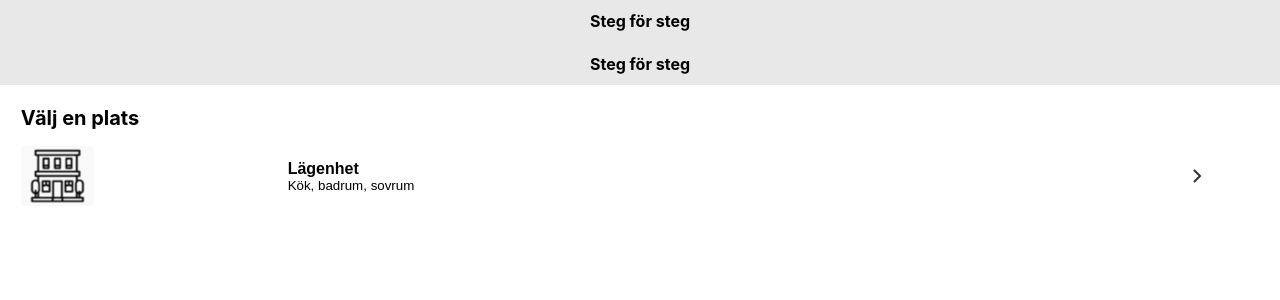
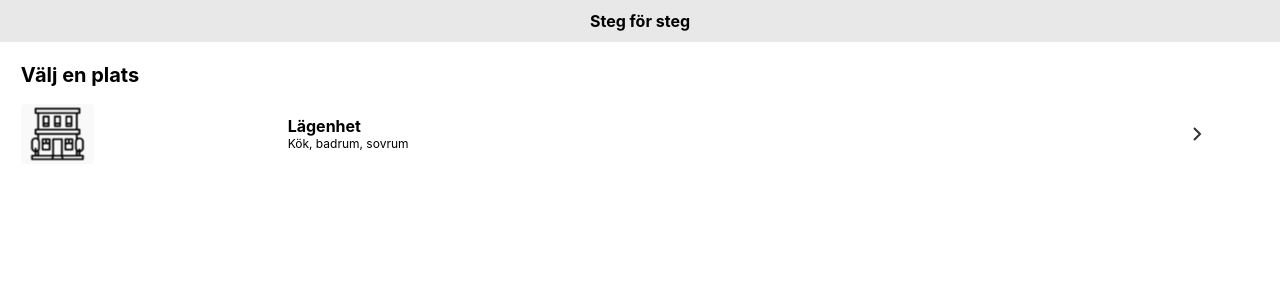
Before and after one commit to allmannyttan/felanmalan, a React (Vite) app in the folder packages/client/: page /place in a window 1280 px wide. Shown: the top 300 px of the page. Built offline with nearby package versions, Linux system fonts and the light colour scheme.

Commit message:
chre: send to next page

```diff
--- a/packages/client/src/components/NextStepButton.tsx
+++ b/packages/client/src/components/NextStepCard.tsx
@@ -1,9 +1,10 @@
 import React, { ReactElement } from 'react'
+import { Link } from 'react-router-dom'
 import styled from 'styled-components'
-import { Apartment, ExpandRight } from '../assets/Icons'
-import { H4 } from './Typography'
+import { ExpandRight } from '../assets/Icons'
+import { H4, Paragraph } from './Typography'
 
-const Button = styled.button`
+const Wrapper = styled.div`
   width: 100%;
   display: grid;
   grid-template-columns: 20% auto 6%;
@@ -30,24 +31,29 @@ const FlexCol = styled.div`
   align-items: flex-start;
 `
 
-interface INextStepButton {
+const StyledLink = styled(Link)`
+  text-decoration: none;
+`
+
+interface INextStepCard {
   title: String
   icon?: ReactElement
   subtitle: String
 }
 
-const NextStepButton: React.FC<INextStepButton> = ({ title, icon, subtitle }) => {
-  if (icon) console.log('hek')
+const NextStepCard: React.FC<INextStepCard> = ({ title, icon, subtitle }) => {
   return (
-    <Button>
-      <Apartment />
-      <FlexCol>
-        <H4>{title}</H4>
-        <p style={{ margin: 0 }}>{subtitle}</p>
-      </FlexCol>
-      <ExpandRight />
-    </Button>
+    <StyledLink to="/room">
+      <Wrapper>
+        {icon}
+        <FlexCol>
+          <H4>{title}</H4>
+          <Paragraph>{subtitle}</Paragraph>
+        </FlexCol>
+        <ExpandRight />
+      </Wrapper>
+    </StyledLink>
   )
 }
 
-export default NextStepButton
+export default NextStepCard
--- a/packages/client/src/components/Typography.tsx
+++ b/packages/client/src/components/Typography.tsx
@@ -6,4 +6,12 @@ export const H2 = styled.h2`
 export const H4 = styled.h4`
   margin: 0;
   font-size: 16px;
+  color: #000;
+  text-decoration: none;
 `
+export const Paragraph = styled.p`
+  margin: 0;
+  color: #000;
+  text-decoration: none;
+  font-size: 12px;
+`
--- a/packages/client/src/pages/Place.tsx
+++ b/packages/client/src/pages/Place.tsx
@@ -1,9 +1,8 @@
 import React from 'react'
 import styled from 'styled-components'
 import { Apartment } from '../assets/Icons'
-import Header from '../components/Header'
 import Layout from '../components/Layout'
-import NextStepButton from '../components/NextStepButton'
+import NextStepCard from '../components/NextStepCard'
 import { H2 } from '../components/Typography'
 
 const Ul = styled.ul`
@@ -12,21 +11,20 @@ const Ul = styled.ul`
 `
 const Place = () => {
   return (
-    <div>
-      <Header title="Steg för steg" />
-      <Layout>
+    <Layout>
+      <div>
         <H2>Välj en plats</H2>
         <Ul>
           <li>
-            <NextStepButton
+            <NextStepCard
               title="Lägenhet"
               subtitle="Kök, badrum, sovrum"
               icon={<Apartment />}
             />
           </li>
         </Ul>
-      </Layout>
-    </div>
+      </div>
+    </Layout>
   )
 }
 
```
